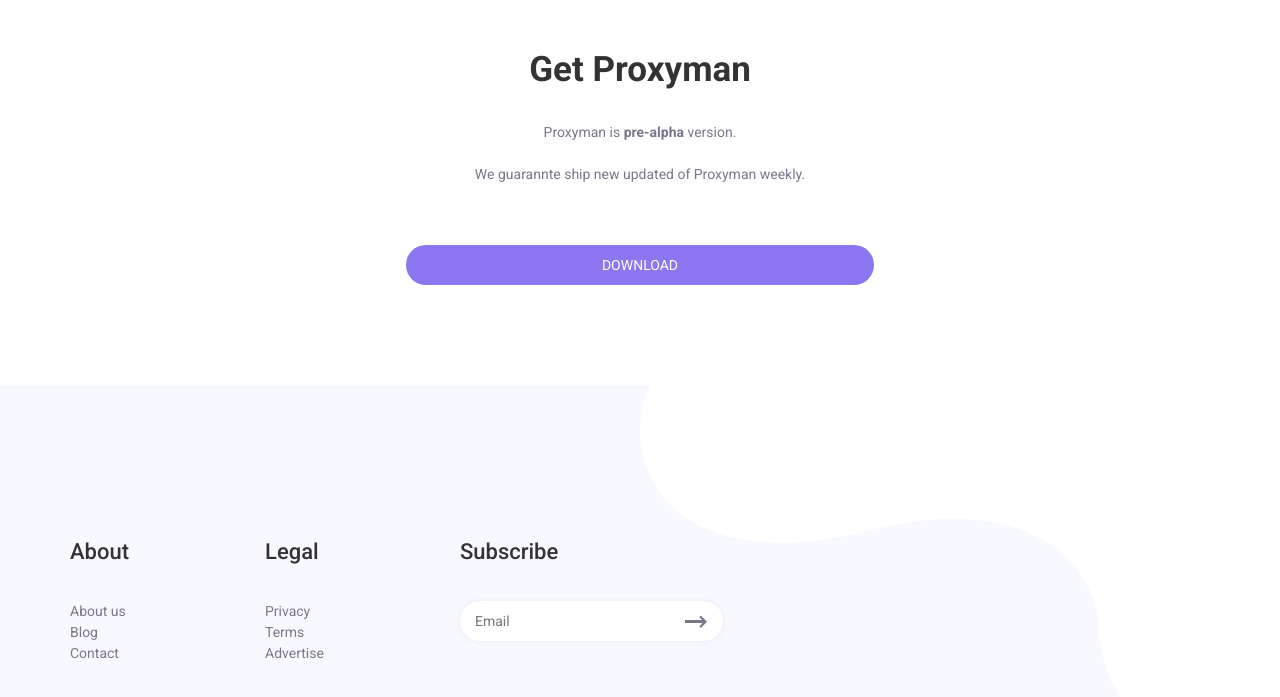
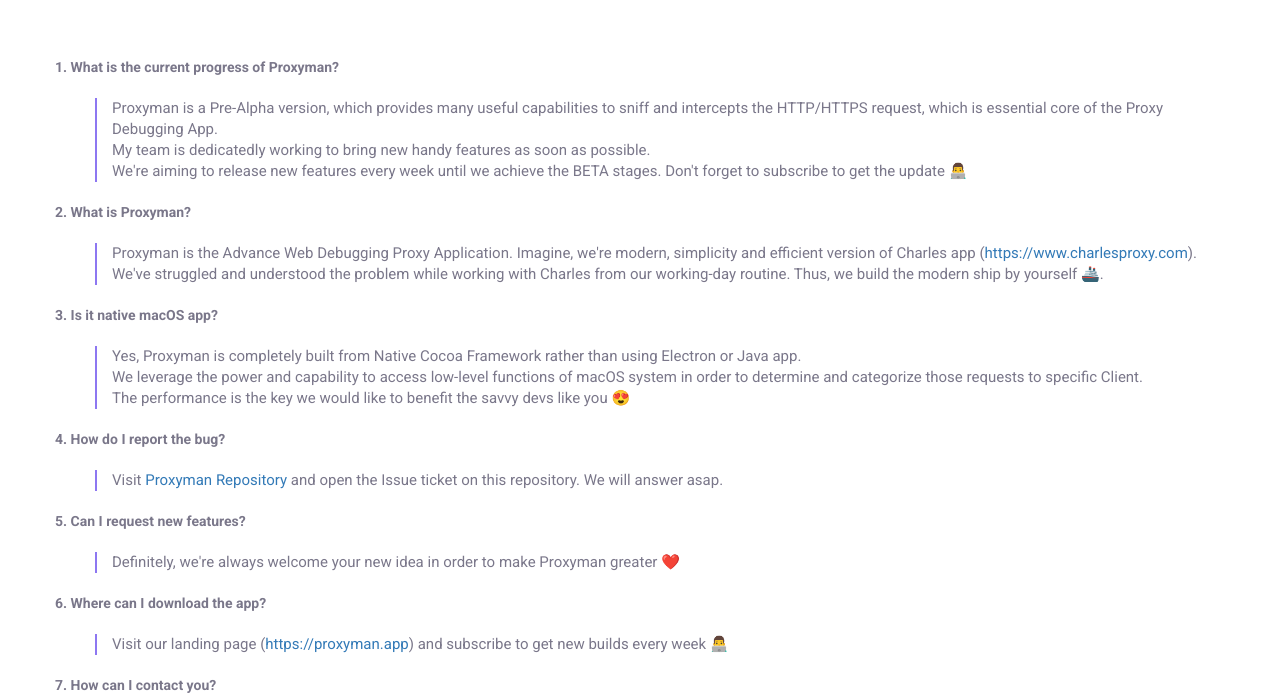
Before and after one commit to ProxymanApp/LandingPage, a plain HTML site: page index.html in a window 1280 px wide. Shown: the part 1341-2038 px from the top of the page. Drawn offline with Linux system fonts and the light colour scheme.

Commit message:
[PROXY-1] Add FAQ

```diff
--- a/css/styles.css
+++ b/css/styles.css
@@ -1329,8 +1329,9 @@
 
 blockquote {
     padding: 0 15px 0;
-    margin: 40px 0 40px 40px;
-    font-size: 14px;
+    margin: 20px 0 20px 40px;
+    font-size: 15px;
+    line-height: 21px;
     border-left: 2px solid #8d77f1;
 }
 
@@ -1338,6 +1339,10 @@
 
 .blog-post-img {
     margin: 40px 0;
+}
+
+.underline {
+  text-decoration: underline;
 }
 
 .blog-post-img-1 {
--- a/index.html
+++ b/index.html
@@ -69,7 +69,7 @@
                     <!-- Home -->
                     <li class="active"><a class="click-close" href="index.html">Home</a></li>
                     <!-- Features -->
-                    <li><a class="click-close" href="#about">Features</a></li>
+                    <li><a class="click-close" href="#works">Features</a></li>
                     <!-- Features -->
                     <li><a class="click-close" target="_blank" rel="noopener noreferrer" href="./changelog.html">Changelogs</a></li>
                     <!-- Get it -->
@@ -102,7 +102,7 @@
                         </div>
                         <div class="button">
                             <a class="btn-main" target="_blank" rel="noopener noreferrer" href="https://www.dropbox.com/s/zf2yit5ehwsikr7/Proxyman_0.3.2.dmg?dl=0">DOWNLOAD</a>
-                            <a class="btn-main learn-more" href="#works">Learn More</a>
+                            <a class="btn-main learn-more" target="_blank" rel="noopener noreferrer" href="https://github.com/ProxymanApp/Proxyman">Learn More</a>
                         </div>
                         <div class="sub-title">(pre-alpha version)</div>
                     </div>
@@ -148,12 +148,69 @@
         </div>
     </section>
     <!-- End Section Works -->
+    <!-- Start Section FAQ -->
+    <section id="faq" class="section-faq-padding">
+        <div class="container">
+            <div class="row">
+              <h2 class="title">FAQs</h2>
+<ul>
+   <li><strong>1. What is the current progress of Proxyman?</strong></li>
+</ul>
+<blockquote>
+   <p>Proxyman is a Pre-Alpha version, which provides many useful capabilities to sniff and intercepts the HTTP/HTTPS request, which is essential core of the Proxy Debugging App.</p>
+   <p>My team is dedicatedly working to bring new handy features as soon as possible.</p>
+   <p>We&#39;re aiming to release new features every week until we achieve the BETA stages. Don&#39;t forget to subscribe to get the update 👨‍💻</p>
+</blockquote>
+<ul>
+   <li><strong>2. What is Proxyman?</strong></li>
+</ul>
+<blockquote>
+   <p>Proxyman is the Advance Web Debugging Proxy Application. Imagine, we&#39;re modern, simplicity and efficient version of Charles app (<a href="https://www.charlesproxy.com">https://www.charlesproxy.com</a>).</p>
+   <p>We&#39;ve struggled and understood the problem while working with Charles from our working-day routine. Thus, we build the modern ship by yourself 🚢.</p>
+</blockquote>
+<ul>
+   <li><strong>3. Is it native macOS app?</strong></li>
+</ul>
+<blockquote>
+   <p>Yes, Proxyman is completely built from Native Cocoa Framework rather than using Electron or Java app.</p>
+   <p>We leverage the power and capability to access low-level functions of macOS system in order to determine and categorize those requests to specific Client.</p>
+   <p>The performance is the key we would like to benefit the savvy devs like you 😍</p>
+</blockquote>
+<ul>
+   <li><strong>4. How do I report the bug?</strong></li>
+</ul>
+<blockquote>
+   <p>Visit <a target="_blank" rel="noopener noreferrer" href="https://github.com/ProxymanApp/Proxyman">Proxyman Repository</a> and open the Issue ticket on this repository. We will answer asap.
+   </p>
+</blockquote>
+<ul>
+   <li><strong>5. Can I request new features?</strong></li>
+</ul>
+<blockquote>
+   <p>Definitely, we&#39;re always welcome your new idea in order to make Proxyman greater ❤️</p>
+</blockquote>
+<ul>
+   <li><strong>6. Where can I download the app?</strong></li>
+</ul>
+<blockquote>
+   <p>Visit our landing page (<a target="_blank" rel="noopener noreferrer" href="https://proxyman.app">https://proxyman.app</a>) and subscribe to get new builds every week 👨‍💻</p>
+</blockquote>
+<ul>
+   <li><strong>7. How can I contact you?</strong></li>
+</ul>
+<blockquote>
+   <p>💌 nghia@proxyman.app</p>
+</blockquote>
+            </div>
+        </div>
+    </section>
+    <!-- End Section FAQ -->
     <!-- Start Section Trial -->
     <section id="trial" class="section-padding trial">
         <div class="container">
             <div class="title">
                 <h2>Get Proxyman</h2>
-                <span>Proxyman is <span class="version-subtitle">pre-alpha</span> version.<br><br>We guarannte ship new updated of Proxyman weekly.</span>
+                <span>Proxyman is <span class="version-subtitle">pre-alpha</span> version. <a class="underline" href="./changelog.html">(Change log)</a><br><br>We guarannte ship new updated of Proxyman weekly.</span>
             </div>
             <div class="row">
               <a class="btn-main download-btn" target="_blank" rel="noopener noreferrer" href="https://www.dropbox.com/s/zf2yit5ehwsikr7/Proxyman_0.3.2.dmg?dl=0">DOWNLOAD</a>
```
